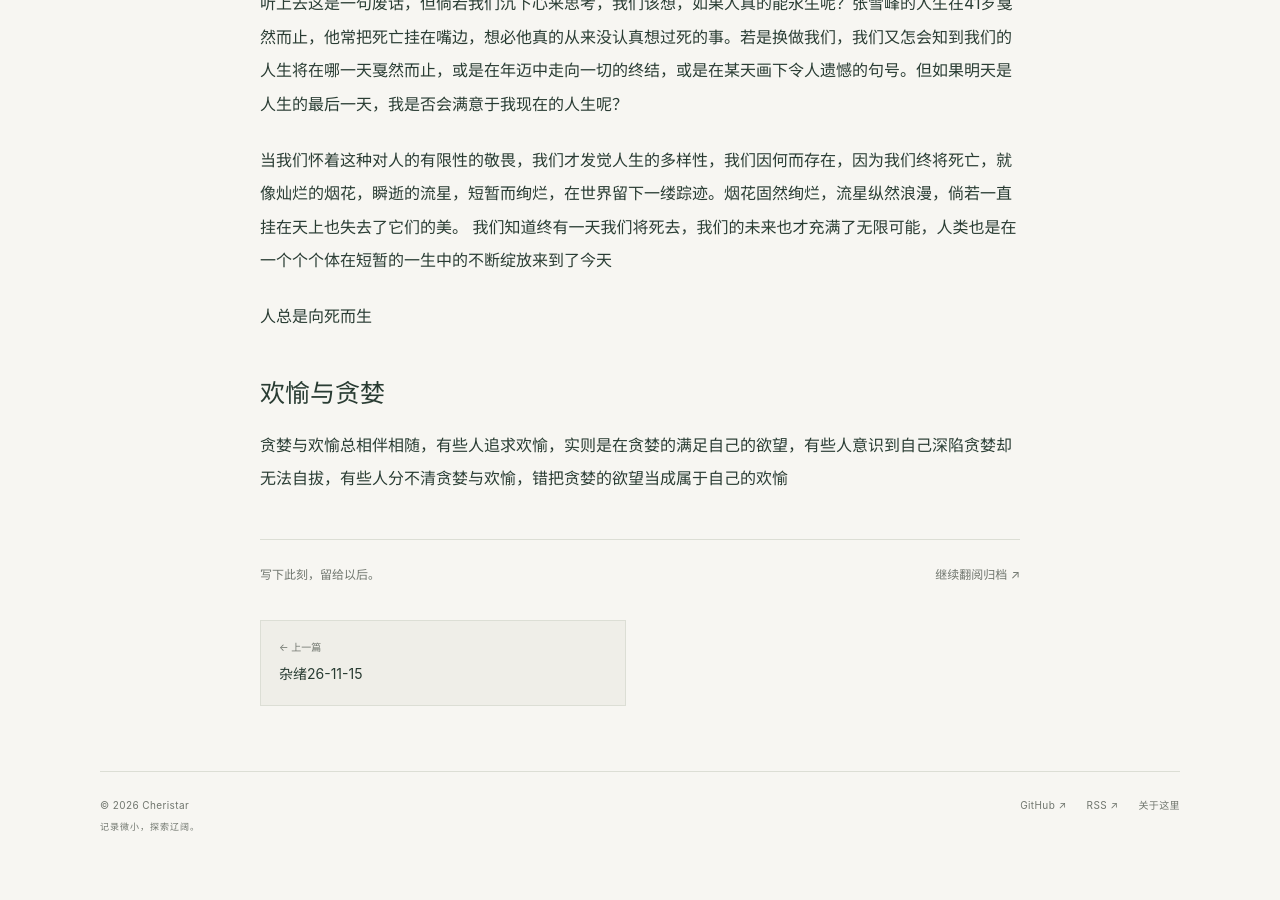
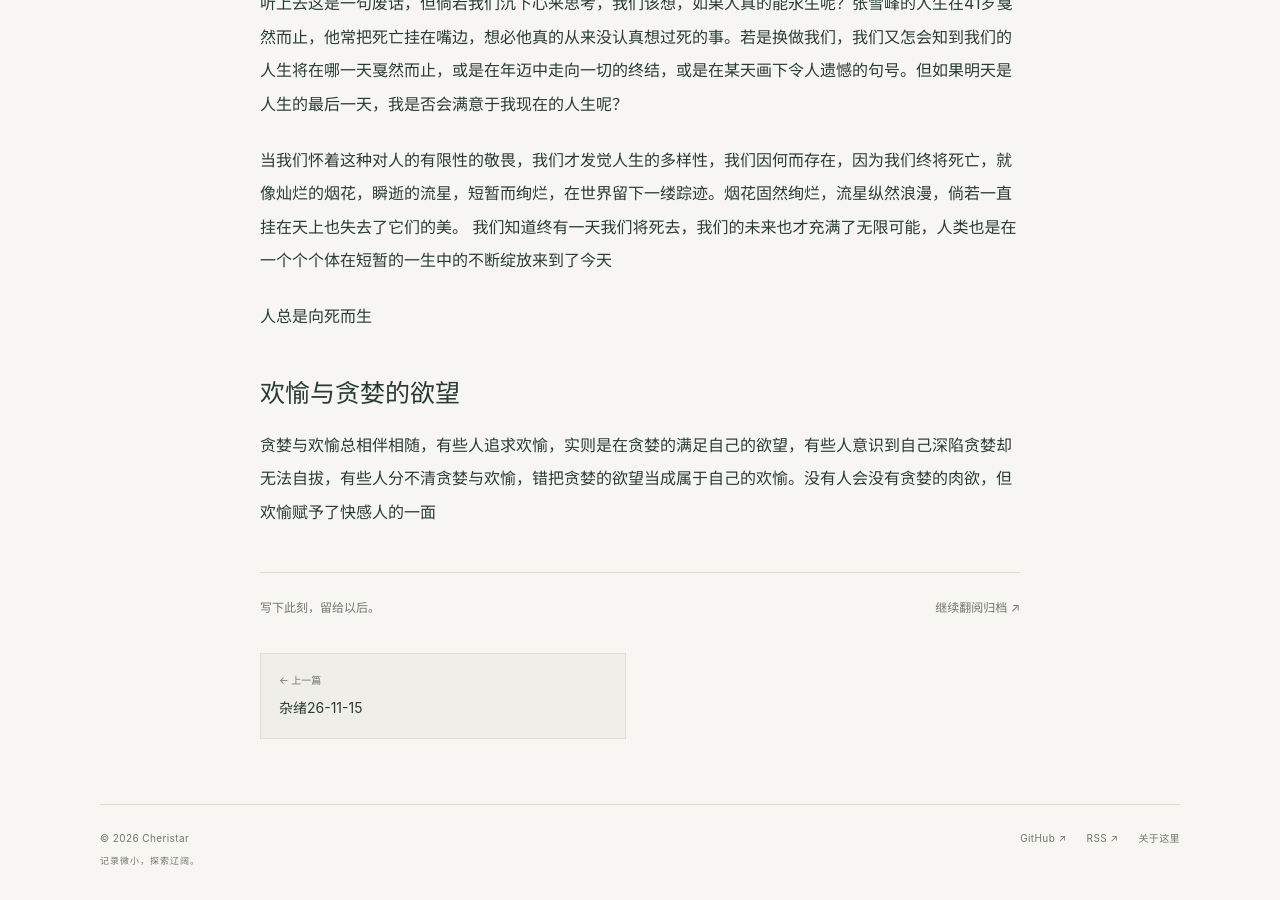
Before and after one commit to Cheristar/Cheristar.github.io, a Jekyll site: the page built from _posts/2026-11-24-thinks.md, in a window 1280 px wide and 900 px high, scrolled down 657 px. Built offline with Jekyll 4.4.1, drawn with Linux system fonts in a browser that asks for light colours; before the commit the page ends 1523 px from its top, so only the background shows below that.

Commit message:
Change section title to '欢愉与贪婪的欲望'
Updated section title for clarity and added context to the content.

```diff
--- a/_posts/2026-11-24-thinks.md
+++ b/_posts/2026-11-24-thinks.md
@@ -16,5 +16,5 @@ description: "哲思的落脚处"
 
 人总是向死而生
 
-## 欢愉与贪婪
-贪婪与欢愉总相伴相随，有些人追求欢愉，实则是在贪婪的满足自己的欲望，有些人意识到自己深陷贪婪却无法自拔，有些人分不清贪婪与欢愉，错把贪婪的欲望当成属于自己的欢愉
+## 欢愉与贪婪的欲望
+贪婪与欢愉总相伴相随，有些人追求欢愉，实则是在贪婪的满足自己的欲望，有些人意识到自己深陷贪婪却无法自拔，有些人分不清贪婪与欢愉，错把贪婪的欲望当成属于自己的欢愉。没有人会没有贪婪的肉欲，但欢愉赋予了快感人的一面
```
